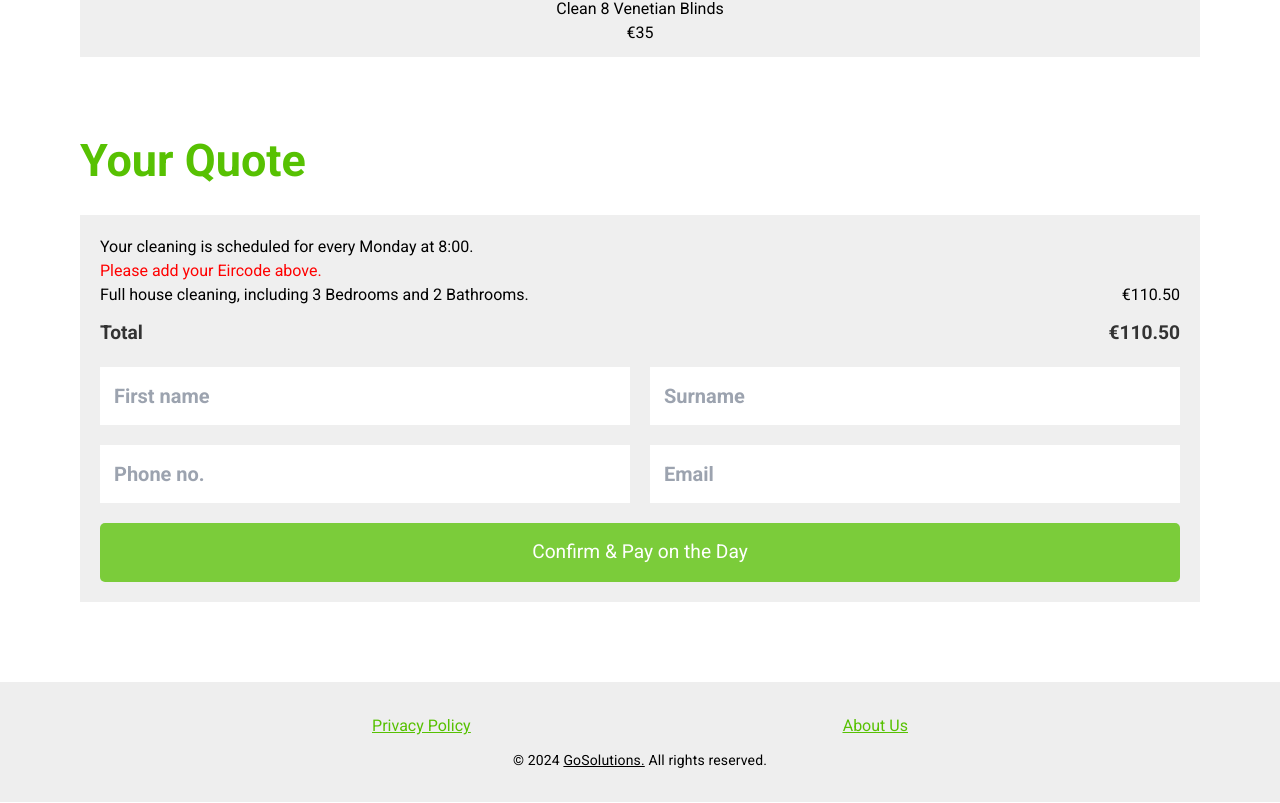
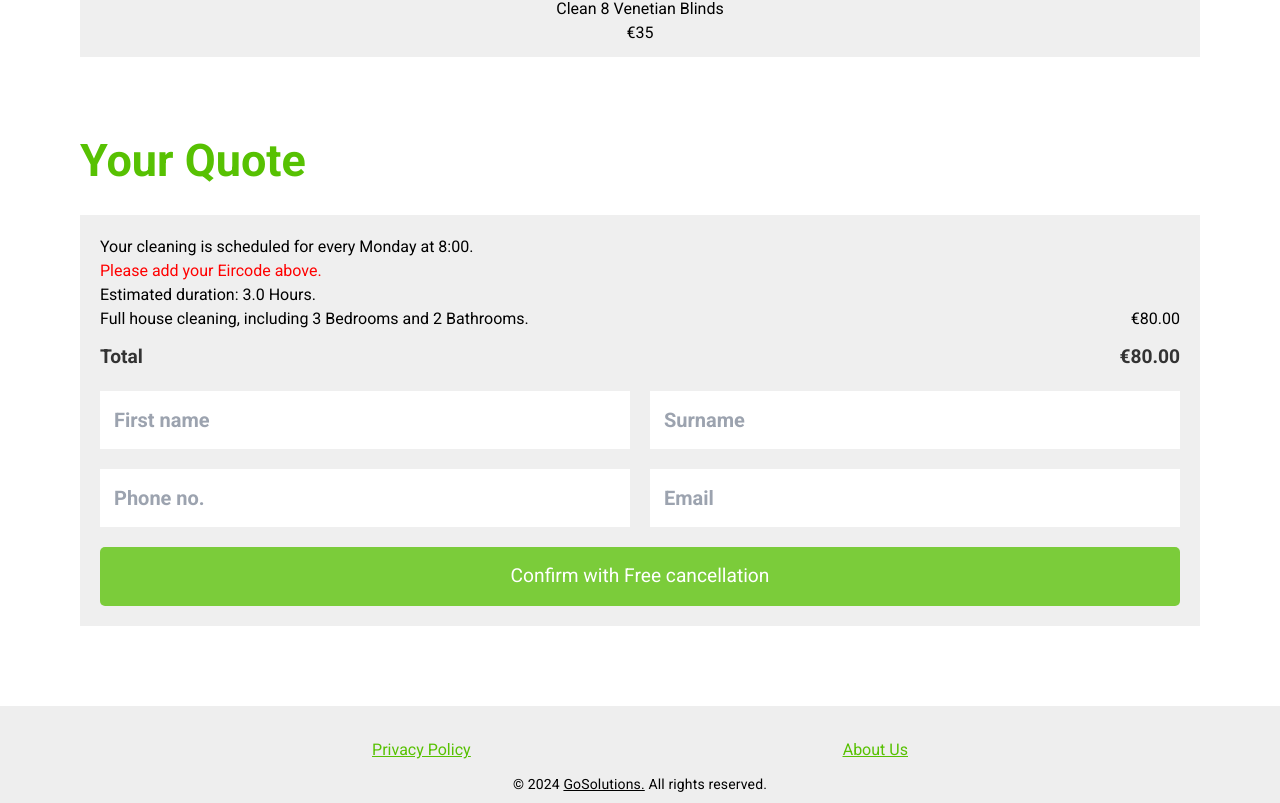
Before and after one commit to david-redmond/gocleaner, a Next.js app: page / in a window 1280 px wide. Shown: the part 2209-3012 px from the top of the page. Built offline with nearby package versions, Linux system fonts and the light colour scheme.

Commit message:
changed pricing and removed dev flag on redirect logic

```diff
--- a/src/app/utils/calculateSubtotal.ts
+++ b/src/app/utils/calculateSubtotal.ts
@@ -7,14 +7,20 @@ interface IResult {
   twiceWeek: number;
   onceMonth: number;
   subtotal: number;
+  hours: number;
 }
 export default (property: IPropertyState, frequency: IFrequency): IResult => {
+  const basicHours = 3;
   const basicNumber = 85;
   let onceOffPrice = basicNumber;
+  let hours = basicHours;
   const extraRooms = property.bath + property.bed - 2;
 
   if (extraRooms > 0) {
-    onceOffPrice = basicNumber + extraRooms * 15;
+    onceOffPrice = basicNumber + extraRooms * 5;
+  }
+  if (extraRooms > 4) {
+    hours = basicHours + extraRooms * 0.25;
   }
 
   const priceObject = {
@@ -22,6 +28,7 @@ export default (property: IPropertyState, frequency: IFrequency): IResult => {
     onceWeek: onceOffPrice * ((100 - discounts.onceWeek) / 100),
     twiceWeek: onceOffPrice * ((100 - discounts.twiceWeek) / 100),
     onceMonth: onceOffPrice * ((100 - discounts.onceMonth) / 100),
+    hours
   };
 
   switch (frequency) {
--- a/src/app/utils/discounts.ts
+++ b/src/app/utils/discounts.ts
@@ -6,7 +6,7 @@ type IDiscounts = {
 
 const discounts: IDiscounts = {
     "once-off": 0,
-    onceWeek: 15,
+    onceWeek: 20,
     twiceWeek: 10,
     onceMonth: 5
 }
--- a/src/components/QuoteSummary.tsx
+++ b/src/components/QuoteSummary.tsx
@@ -24,6 +24,7 @@ function QuoteSummary({
   const SubTotal = calculateSubtotal(property, frequency);
   const totalExtras = calculateTotalExtras(allExtras);
   const [total, setTotal] = React.useState(SubTotal.subtotal + totalExtras);
+  const [hours, setHours] = React.useState(SubTotal.hours);
   const [isDisabled, setIsDisabled] = React.useState<boolean>(true);
   const [user, setUser] = React.useState({
     firstname: "",
@@ -35,6 +36,7 @@ function QuoteSummary({
 
   React.useEffect(() => {
     setTotal(SubTotal.subtotal + totalExtras);
+    setHours(SubTotal.hours);
     setIsDisabled(
       !user.email || !user.phone || !user.firstname || !user.surname,
     );
@@ -134,6 +136,7 @@ function QuoteSummary({
             ? `Your Eircode is ${eircode}`
             : "Please add your Eircode above."}
         </p>
+        <p>Estimated duration: {Number(hours).toFixed(1)} Hours.</p>
         <div className={"quoteItem"}>
           <p>
             Full {property.type} cleaning, including {property.bed} Bedrooms and{" "}
@@ -223,7 +226,7 @@ function QuoteSummary({
           className={"submitButton"}
           disabled={isDisabled}
         >
-          Confirm & Pay on the Day
+          Confirm with Free cancellation
         </button>
       </div>
     </section>
```
Also changed, not shown: src/middleware.ts (+4 -3 lines).
